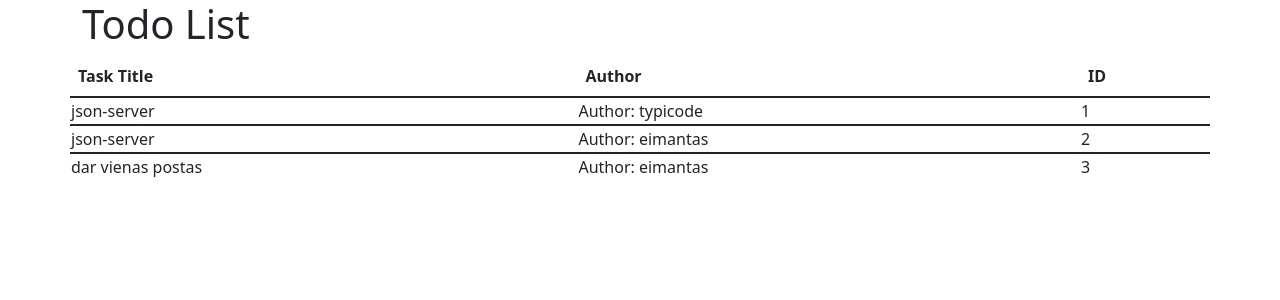
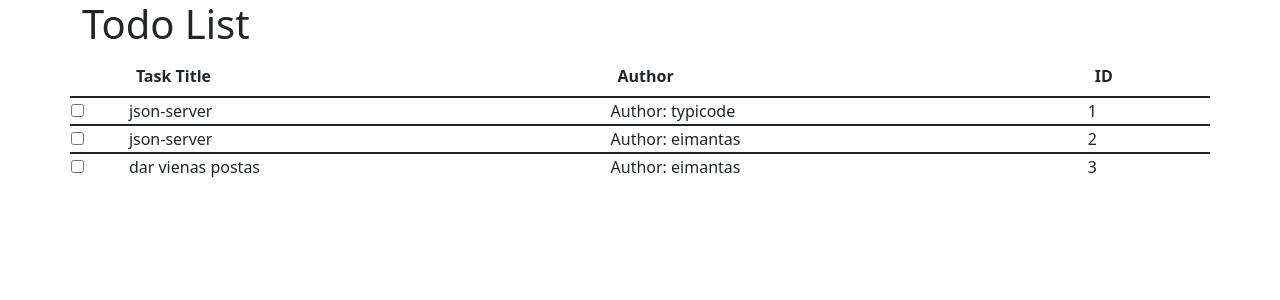
Before and after one commit to eimkasp/angular-json-server-todo-list, an Angular app: page / in a window 1280 px wide. Shown: the top 300 px of the page. Built offline with nearby package versions, Linux system fonts and the light colour scheme; data requests are answered from the project's data file.

Commit message:
Update app.component.html

```diff
--- a/src/app/app.component.html
+++ b/src/app/app.component.html
@@ -6,12 +6,17 @@
     <table class="table">
       <thead>
         <tr>
+          <th></th>
           <th>Task Title</th>
           <th>Author</th>
           <th>ID</th>
         </tr>
       </thead>
       <tr *ngFor="let task of tasks">
+        <td>
+          <!-- Ateityje si elementa naudosime, pazymeti uzduotis kaip baigtas -->
+          <input type="checkbox">
+        </td>
         <td>{{ task.title }}</td>
         <td>Author: {{ task.author }}</td>
         <td>{{ task.id }}</td>
```
